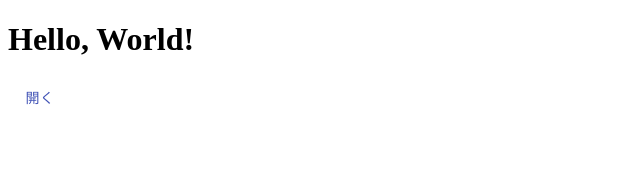
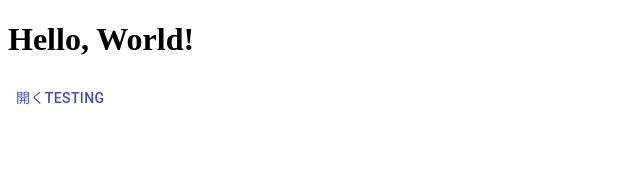
Before and after one commit to soujin8/learn-react, a React (Create React App) app: page / in a window 1280 px wide. Shown: the top 176 px of the page, without its empty margins (0-640 px from the left). Built offline with nearby package versions, Linux system fonts and the light colour scheme.

Commit message:
stateを使って親から子へ要素を渡す

```diff
--- a/src/App.tsx
+++ b/src/App.tsx
@@ -16,6 +16,7 @@ const App: React.FC<AppProps> = (props) => {
           setOpen(true);
           setTest(test);
         }}
+        testing="testing"
       />
       <Dialog
         open={open}
@@ -31,10 +32,11 @@ const App: React.FC<AppProps> = (props) => {
 
 type ChilProps = {
   onClickButton?: (test: string) => void | Promise<void>;
+  testing: string;
 };
 
 const Chil: React.FC<ChilProps> = (props) => {
-  const { onClickButton = () => {} } = props;
+  const { onClickButton = () => {}, testing } = props;
 
   return (
     <>
@@ -45,7 +47,7 @@ const Chil: React.FC<ChilProps> = (props) => {
           onClickButton("Updated Hoge");
         }}
       >
-        開く
+        開く{testing}
       </Button>
     </>
   );
```
